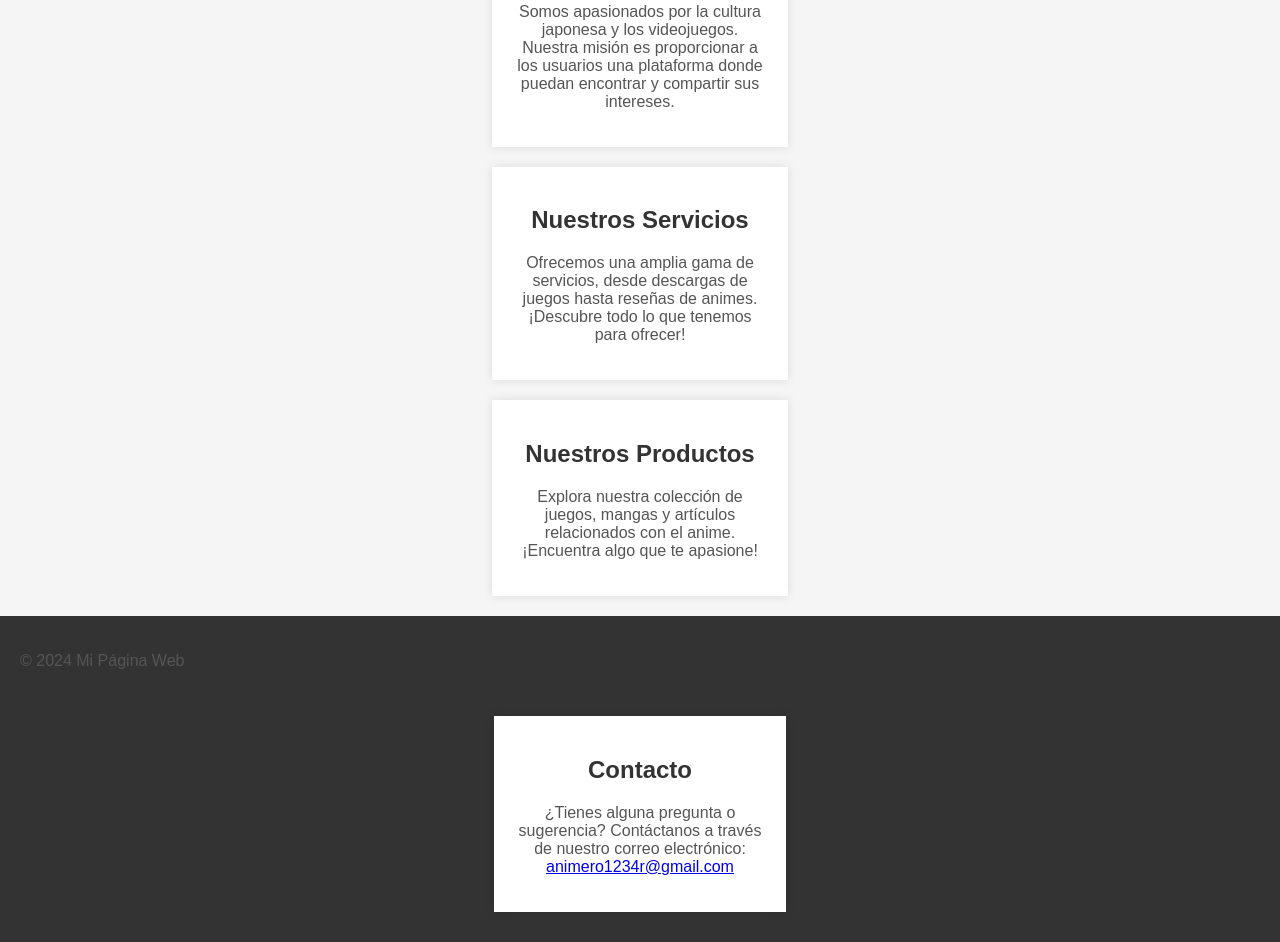
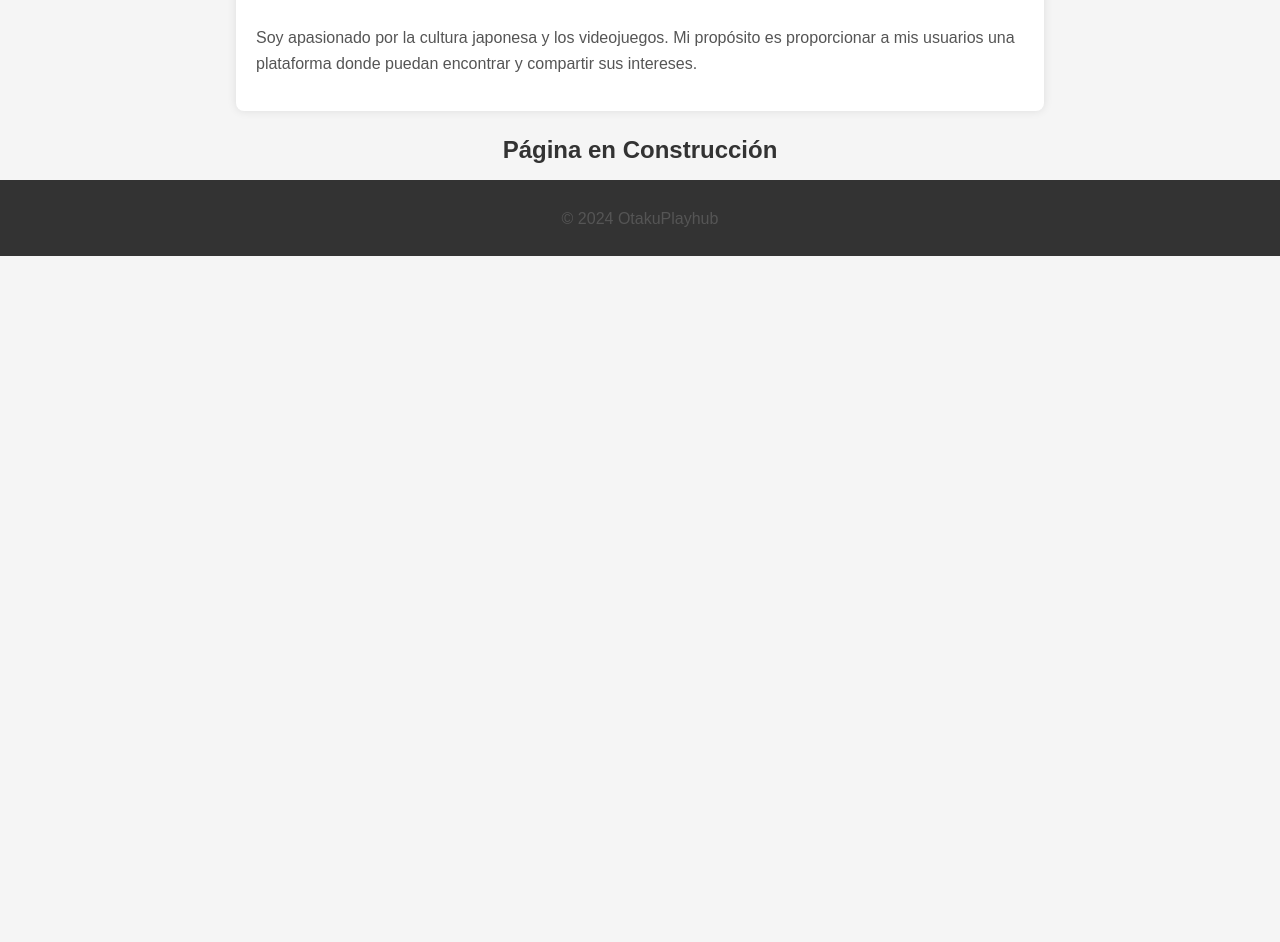
Before and after one commit to anime1234r/web, a plain HTML site: page index.html in a window 1280 px wide. Shown: the part 525-1467 px from the top of the page. After the commit the page ends 800 px from the top, so only its background shows below. Drawn offline with Linux system fonts and the light colour scheme.

Commit message:
Update index.html

```diff
--- a/index.html
+++ b/index.html
@@ -3,13 +3,16 @@
 <head>
     <meta charset="UTF-8">
     <meta name="viewport" content="width=device-width, initial-scale=1.0">
-    <title>Mi Página Web</title>
+    <title>OtakuPlayhub</title>
     <style>
         body {
             font-family: Arial, sans-serif;
             margin: 0;
             padding: 0;
             background-color: #f5f5f5;
+            text-align: left; /* Alinea el texto a la izquierda */
+            line-height: 1.6;
+            color: #333;
         }
 
         header {
@@ -32,34 +35,43 @@
         }
 
         section {
-            width: 20%; /* Cambia el porcentaje según desees */
+            width: 60%;
             margin: 20px auto;
             padding: 20px;
             background-color: #fff;
             box-shadow: 0 0 10px rgba(0, 0, 0, 0.1);
-            text-align: center; /* Alinea el contenido a la izquierda */
+            text-align: left; /* Centra el contenido */
+            border-radius: 8px;
         }
 
-        h2 {
+        h1, h2 {
             color: #333;
+            margin-bottom: 10px;
         }
 
         p {
             color: #555;
+            margin-bottom: 15px;
         }
 
         footer {
             background-color: #333;
             color: #fff;
             padding: 10px;
-            text-align: left;
+            text-align: center;
+        }
+
+        .construction-message {
+            text-align: center;
+            margin-top: 20px;
+            color: #ff4500; /* Color naranja para resaltar */
         }
     </style>
 </head>
 <body>
 
     <header>
-        <h1>Mi Página Web</h1>
+        <h1>OtakuPlayhub</h1>
     </header>
 
     <nav>
@@ -71,36 +83,26 @@
     </nav>
 
     <section id="seccion1">
-        <h2>Bienvenido a Nuestra Página</h2>
-        <p>Explora nuestro mundo de contenido variado. Encuentra juegos emocionantes, descubre nuevos mangas y disfruta de tus animes favoritos.</p>
+        <h2>Bienvenido a Mi Página OtakuPlayhub</h2>
+        <p>Explora mi web de contenido variado. Encuentra juegos emocionantes, descubre nuevos mangas y disfruta de tus animes favoritos.</p>
+        <p>Esta página está en constante desarrollo. Soy un programador con poca experiencia, por lo que agradezco tus sugerencias para mejorarla.</p>
     </section>
 
+    <!-- Sección 2 -->
     <section id="seccion2">
-        <h2>Sobre Nosotros</h2>
-        <p>Somos apasionados por la cultura japonesa y los videojuegos. Nuestra misión es proporcionar a los usuarios una plataforma donde puedan encontrar y compartir sus intereses.</p>
+        <h2>Sobre Mi</h2>
+        <p>Soy apasionado por la cultura japonesa y los videojuegos. Mi propósito es proporcionar a mis usuarios una plataforma donde puedan encontrar y compartir sus intereses.</p>
     </section>
 
-    <section id="seccion3">
-        <h2>Nuestros Servicios</h2>
-        <p>Ofrecemos una amplia gama de servicios, desde descargas de juegos hasta reseñas de animes. ¡Descubre todo lo que tenemos para ofrecer!</p>
-    </section>
+    <div class="construction-message">
+        <h2>Página en Construcción</h2>
+    </div>
 
-    <section id="seccion4">
-        <h2>Nuestros Productos</h2>
-        <p>Explora nuestra colección de juegos, mangas y artículos relacionados con el anime. ¡Encuentra algo que te apasione!</p>
-    </section>
+    <!-- Resto de las secciones -->
 
     <footer>
-     <!-- ... (Código anterior) ... -->
-
-    <footer>
-        <p>&copy; 2024 Mi Página Web</p>
+        <p>&copy; 2024 OtakuPlayhub</p>
     </footer>
-
-    <section id="seccion5">
-        <h2>Contacto</h2>
-        <p>¿Tienes alguna pregunta o sugerencia? Contáctanos a través de nuestro correo electrónico: <a href="mailto:animero1234r@gmail.com">animero1234r@gmail.com</a></p>
-    </section>
 
 </body>
 </html>
```
